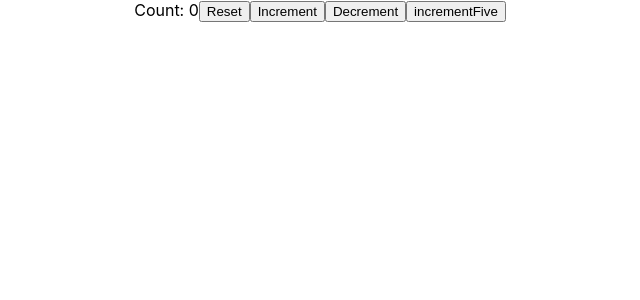
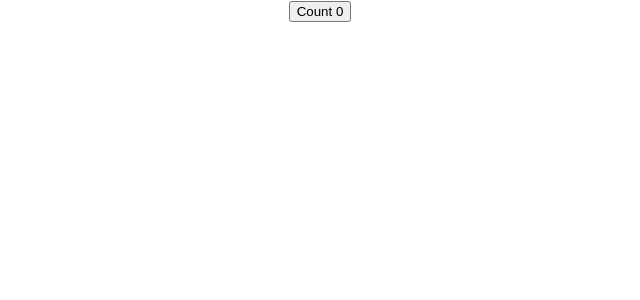
Before and after one commit to Asmaathabet/React-Hooks, a React (Create React App) app: page / in a window 1280 px wide. Shown: the top 300 px of the page, without its empty margins (320-960 px from the left). Built offline with nearby package versions, Linux system fonts and the light colour scheme.

Commit message:
add prevState to classCounterTwo

```diff
--- a/src/App.js
+++ b/src/App.js
@@ -1,15 +1,17 @@
 import React from 'react';
 import './App.css';
 // import ClassCounter from './components/ClassCounter';
+import ClassCounterTwo from './components/ClassCounterTwo';
 // import HooksCounter from './components/HooksCounter';
-import HooksCounterTwo from './components/HooksCounterTwo';
+// import HooksCounterTwo from './components/HooksCounterTwo';
 
 function App() {
   return (
     <div className="App">
       {/* <ClassCounter /> */}
+      <ClassCounterTwo />
       {/* <HooksCounter /> */}
-      <HooksCounterTwo />
+      {/* <HooksCounterTwo /> */}
     </div>
   );
 }
--- /dev/null
+++ b/src/components/ClassCounterTwo.js
@@ -0,0 +1,29 @@
+import React, { Component } from 'react'
+
+class ClassCounterTwo extends Component {
+    constructor(props) {
+        super(props)
+
+        this.state = {
+             count: 0
+        }
+    }
+
+    incrementCount = () => {
+      this.setState( prevState => {
+            return {
+            count: prevState.count + 1
+        }
+      })
+    }
+
+    render() {
+        return (
+            <div>
+                <button onClick={this.incrementCount}> Count {this.state.count} </button>
+            </div>
+        )
+    }
+}
+
+export default ClassCounterTwo
```
